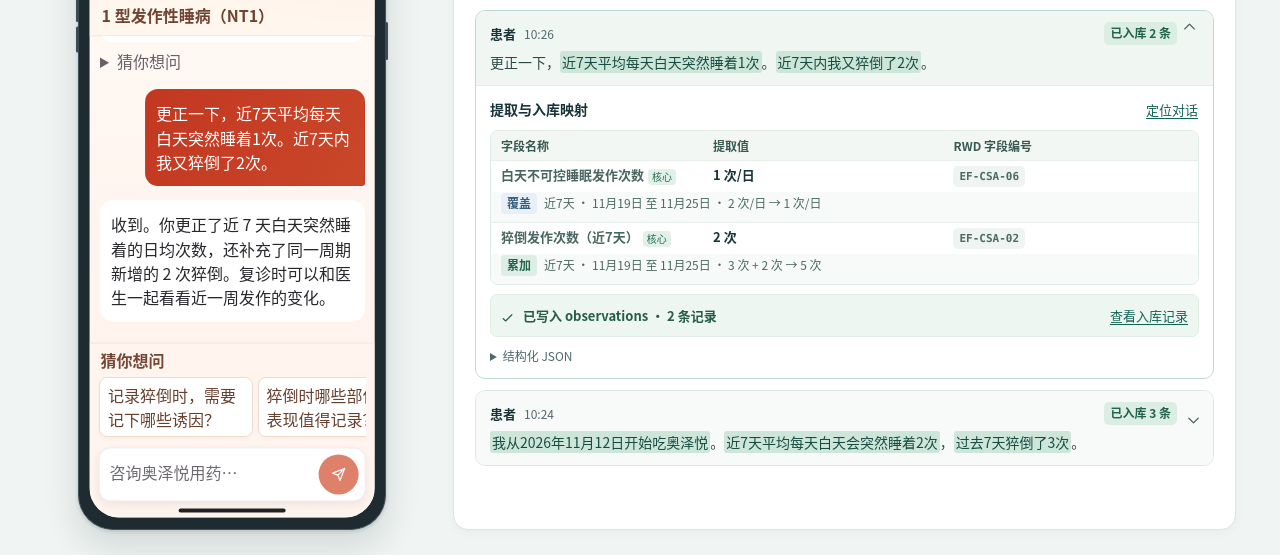
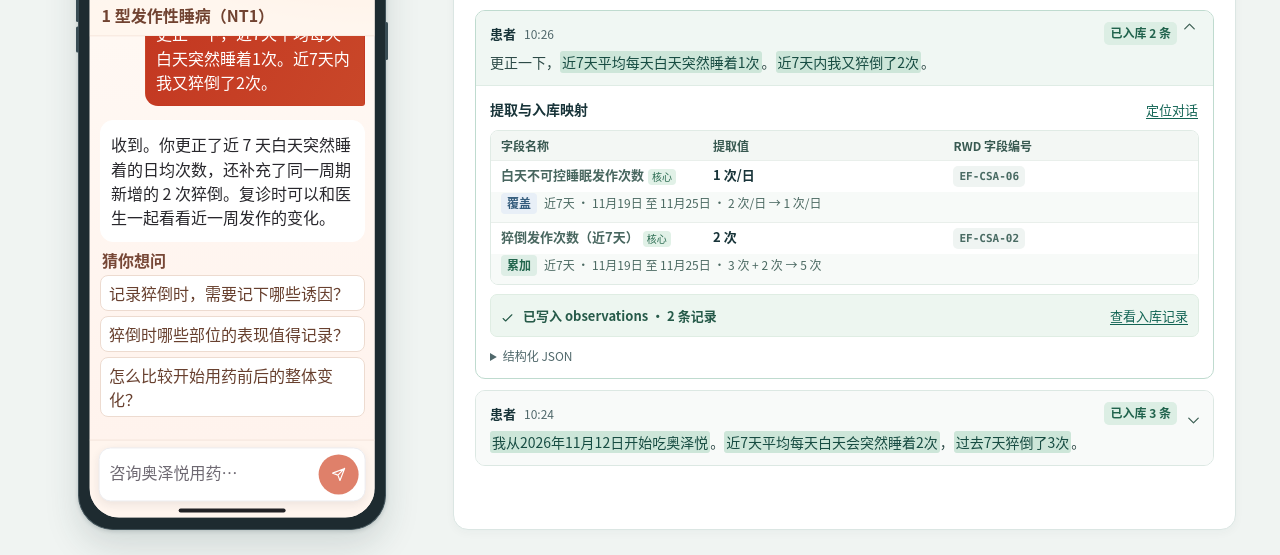
Before and after one commit to lieberHuang/rwd-medication-demo, a plain HTML site: page index.html in a window 1280 px wide. Shown: the part 267-822 px from the top of the page. Drawn offline with Linux system fonts and the light colour scheme.

Commit message:
Place suggested questions inside chat replies

```diff
--- a/index.html
+++ b/index.html
@@ -103,15 +103,7 @@ h1{padding:24px 0 20px;font-size:clamp(27px,3vw,39px);letter-spacing:-.045em;lin
 .suggestion-history summary{cursor:pointer;width:fit-content;padding:2px 0}
 .suggestion-history .suggestions{margin-top:4px}
 .suggestion-history h3{display:none}
-.question-dock{margin-bottom:6px;min-width:0}
-.question-dock .suggestion-list{
-  display:flex;overflow:auto;gap:5px;padding:1px 1px 4px;
-  scrollbar-width:thin;scroll-snap-type:x proximity;overscroll-behavior-x:contain;
-}
-.question-dock .suggestion{
-  flex:none;min-width:91px;max-width:min(58%,165px);min-height:44px;
-  scroll-snap-align:start;box-shadow:0 2px 5px #24202609;
-}
+.message-content>.suggestions{margin-top:8px}
 .reply-target{
   display:flex;align-items:center;justify-content:space-between;gap:7px;margin:0 0 6px;padding:5px 7px;
   border-left:2px solid #da8065;border-radius:0 7px 7px 0;background:#fce5d9;color:#774432;font-size:inherit;
@@ -235,7 +227,6 @@ dialog{width:min(700px,calc(100vw - 28px));color:var(--ink);border:1px solid var
               <span id="reply-label"></span>
               <button type="button" id="close-reply" aria-label="清除追问回复提示"><svg aria-hidden="true"><use href="#close"/></svg></button>
             </div>
-            <div id="question-dock" class="question-dock" hidden></div>
             <form id="composer" class="composer">
               <label class="sr-only" for="message-input">消息</label>
               <textarea id="message-input" rows="1" maxlength="500" placeholder="咨询奥泽悦用药…"></textarea>
@@ -663,14 +654,14 @@ function storeOlderSuggestions(owner, suggestions) {
   owner.querySelector('.message-content').append(history);
 }
 
-function showDockedSuggestions(owner, suggestions) {
-  const dock = el('question-dock');
+function showInlineSuggestions(owner, suggestions) {
   const previous = control.suggestionsOwner;
-  if (previous?.isConnected && previous !== owner && dock.firstElementChild) {
-    storeOlderSuggestions(previous,dock.firstElementChild);
+  const previousBox = previous?.querySelector('.message-content > .suggestions');
+  if (previousBox && previous?.isConnected) {
+    if (previous === owner) previousBox.remove();
+    else storeOlderSuggestions(previous,previousBox);
   }
-  dock.replaceChildren(suggestions);
-  dock.hidden = false;
+  owner.querySelector('.message-content').append(suggestions);
   control.suggestionsOwner = owner;
 }
 
@@ -698,7 +689,7 @@ function appendMessage(role, value, messageId, time = new Date(), afterMessageId
   const questions = role === 'assistant' && makeSuggestions(suggestions);
   if (questions) {
     if (group.nextElementSibling) storeOlderSuggestions(group,questions);
-    else showDockedSuggestions(group,questions);
+    else showInlineSuggestions(group,questions);
   }
   if (questions && group.offsetHeight > messages.clientHeight - 16) {
     messages.scrollTop += group.getBoundingClientRect().top - messages.getBoundingClientRect().top - 9;
@@ -887,7 +878,13 @@ function syncReplyTarget() {
   for (const button of messages.querySelectorAll('.followup-reply')) {
     button.hidden = button.dataset.messageId !== followup?.messageId;
   }
-  if (followup) messages.scrollTop = messages.scrollHeight;
+  const activeQuestion = messages.querySelector('.followup-reply:not([hidden])')?.parentElement;
+  if (activeQuestion) {
+    const visible = messages.getBoundingClientRect();
+    const question = activeQuestion.getBoundingClientRect();
+    if (question.top < visible.top) messages.scrollTop += question.top - visible.top - 8;
+    else if (question.bottom > visible.bottom) messages.scrollTop += question.bottom - visible.bottom + 8;
+  }
 }
 
 function beginSession(session, started = new Date()) {
@@ -900,8 +897,6 @@ function beginSession(session, started = new Date()) {
   control.coreAsked.clear();
   control.activeFollowup = null;
   control.suggestionsOwner = null;
-  el('question-dock').replaceChildren();
-  el('question-dock').hidden = true;
   syncReplyTarget();
   control.entries.clear();
   el('messages').replaceChildren();
@@ -914,7 +909,7 @@ function beginSession(session, started = new Date()) {
   renderCoreProgress(coreSnapshot([],control.session));
   syncCoreProgress().then(snapshot=>{
     if (control.suggestionsOwner === greetingMessage) {
-      showDockedSuggestions(greetingMessage,makeSuggestions(openingSuggestions(snapshot.complete)));
+      showInlineSuggestions(greetingMessage,makeSuggestions(openingSuggestions(snapshot.complete)));
     }
   });
   setBusy(false);
```
